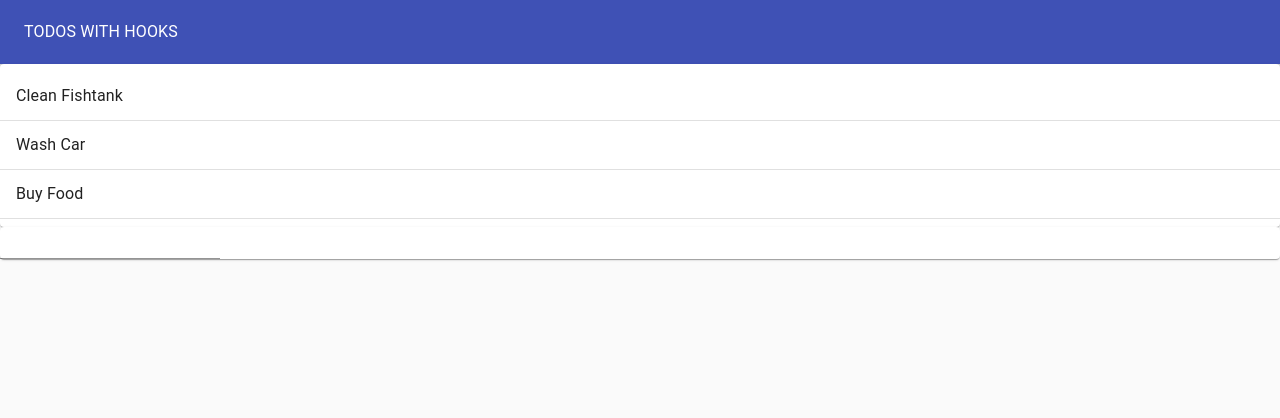
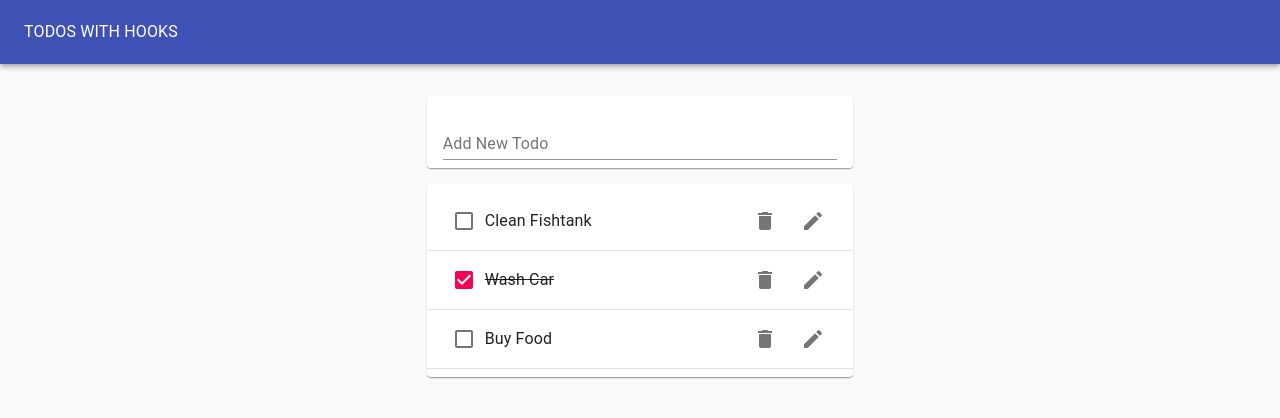
Before and after one commit to mihailKuzmintsev/todo-hooks, a React (Create React App) app: page / in a window 1280 px wide. Shown: the top 418 px of the page. Built offline with nearby package versions, Linux system fonts and the light colour scheme.

Commit message:
Add Todo component and utility actions for it

```diff
--- /dev/null
+++ b/src/Todo.js
@@ -0,0 +1,31 @@
+import React from 'react';
+import ListItem from '@material-ui/core/ListItem';
+import ListItemText from '@material-ui/core/ListItemText';
+import CheckBox from '@material-ui/core/CheckBox';
+import IconButton from '@material-ui/core/IconButton';
+import DeleteIcon from '@material-ui/icons/Delete';
+import EditIcon from '@material-ui/icons/Edit';
+import { ListItemSecondaryAction } from '@material-ui/core';
+
+function Todo({ todo }) {
+  return (
+    <ListItem>
+      <CheckBox tabIndex={-1} checked={todo.completed} />
+      <ListItemText
+        style={{ textDecoration: todo.completed ? 'line-through' : 'none' }}
+      >
+        {todo.task}
+      </ListItemText>
+      <ListItemSecondaryAction>
+        <IconButton aria-label="Delete">
+          <DeleteIcon />
+        </IconButton>
+        <IconButton aria-label="Edit">
+          <EditIcon />
+        </IconButton>
+      </ListItemSecondaryAction>
+    </ListItem>
+  );
+}
+
+export default Todo;
--- a/src/TodoApp.js
+++ b/src/TodoApp.js
@@ -1,8 +1,9 @@
-import React, { useEffect, useState } from 'react';
+import React, { useState } from 'react';
 import Typography from '@material-ui/core/Typography';
 import Paper from '@material-ui/core/Paper';
 import AppBar from '@material-ui/core/AppBar';
 import Toolbar from '@material-ui/core/Toolbar';
+import Grid from '@material-ui/core/Grid';
 import TodoList from './TodoList';
 import TodoForm from './TodoForm';
 
@@ -32,8 +33,12 @@
           <Typography color="inherit">TODOS WITH HOOKS</Typography>
         </Toolbar>
       </AppBar>
-      <TodoList todos={todos} />
-      <TodoForm addTodo={addTodo} />
+      <Grid container style={{ marginTop: '1rem' }} justify="center">
+        <Grid item xs={11} md={8} lg={4}>
+          <TodoForm addTodo={addTodo} />
+          <TodoList todos={todos} />
+        </Grid>
+      </Grid>
     </Paper>
   );
 }
--- a/src/TodoForm.js
+++ b/src/TodoForm.js
@@ -7,7 +7,7 @@
   const [value, handleChage, reset] = useInputState('');
 
   return (
-    <Paper>
+    <Paper style={{ margin: '1rem 0', padding: '0 1rem' }}>
       {value}
       <form
         onSubmit={e => {
@@ -16,7 +16,13 @@
           reset();
         }}
       >
-        <TextField value={value} onChange={handleChage} />
+        <TextField
+          value={value}
+          onChange={handleChage}
+          label="Add New Todo"
+          margin="normal"
+          fullWidth
+        />
       </form>
     </Paper>
   );
--- a/src/TodoList.js
+++ b/src/TodoList.js
@@ -2,8 +2,7 @@
 import Paper from '@material-ui/core/Paper';
 import Divider from '@material-ui/core/Divider';
 import List from '@material-ui/core/List';
-import ListItem from '@material-ui/core/ListItem';
-import ListItemText from '@material-ui/core/ListItemText';
+import Todo from './Todo';
 
 function TodoList(props) {
   return (
@@ -11,9 +10,7 @@
       <List>
         {props.todos.map(todo => (
           <>
-            <ListItem>
-              <ListItemText>{todo.task}</ListItemText>
-            </ListItem>
+            <Todo todo={todo} />
             <Divider />
           </>
         ))}
```
